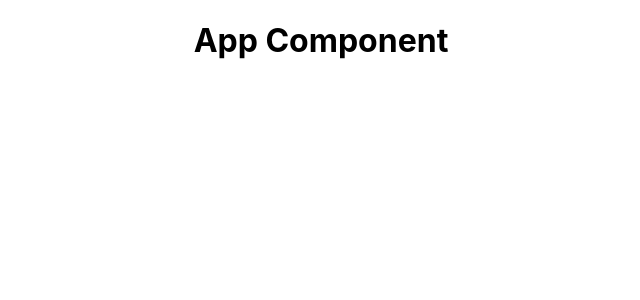
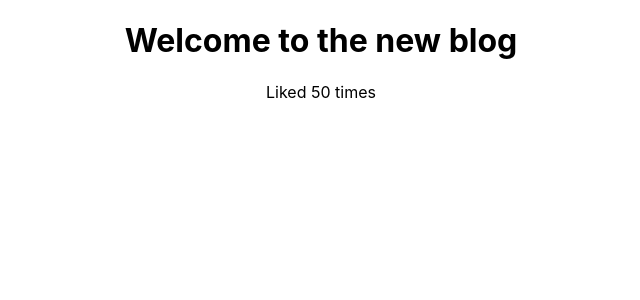
Before and after one commit to linusmanuel/dojo-blog, a React (Create React App) app: page / in a window 1280 px wide. Shown: the top 300 px of the page, without its empty margins (319-959 px from the left). Built offline with nearby package versions, Linux system fonts and the light colour scheme.

Commit message:
feat(app): Dynamic values in templates

```diff
--- a/src/App.jsx
+++ b/src/App.jsx
@@ -1,10 +1,13 @@
-import logo from './logo.svg';
 import './App.css';
 
 function App() {
+  const title = 'Welcome to the new blog';
+  const liked =50;
+
   return (
     <div className="App">
-      <h1 className="c-title">App Component</h1>
+      <h1 className="c-title">{ title }</h1>
+      <p className="c-text">Liked { liked } times</p>
     </div>
   );
 }
```
